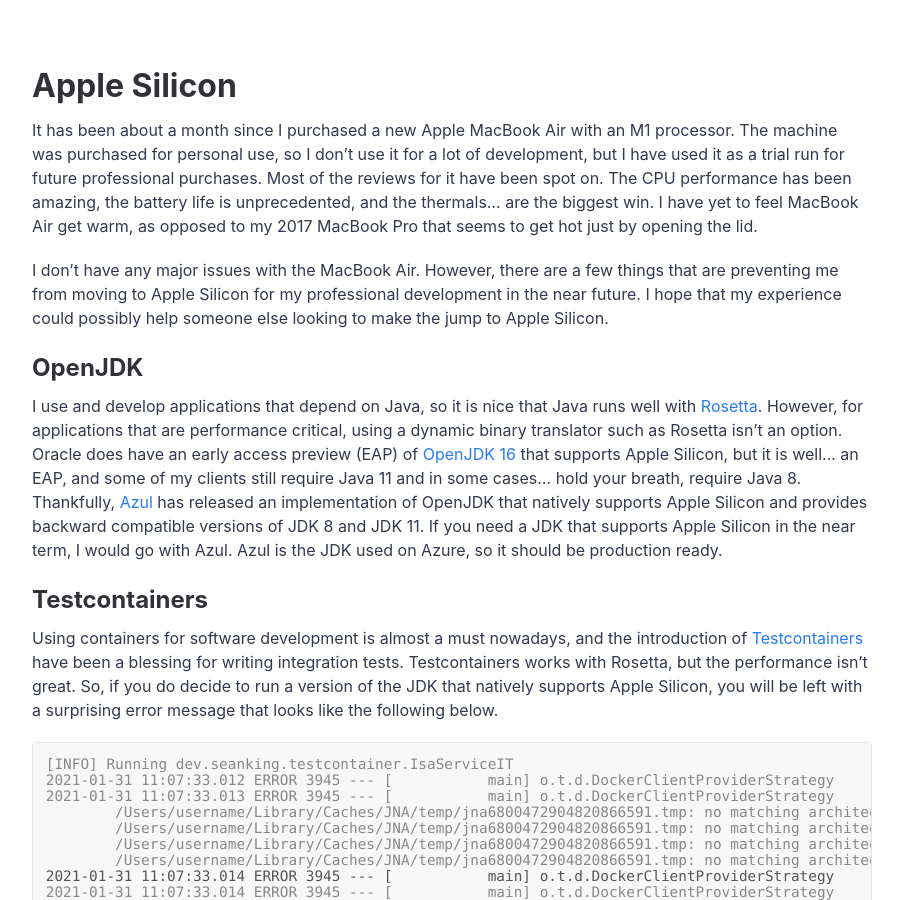
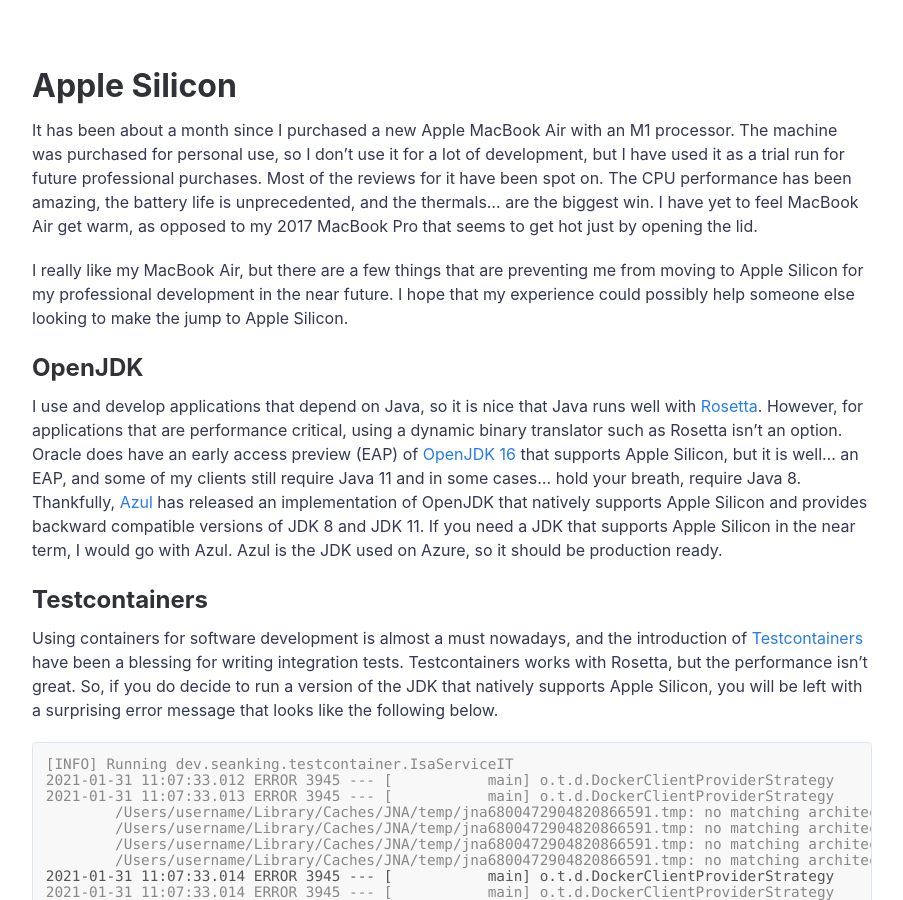
Before and after one commit to seanking/seanking.github.io, a Jekyll site: the page built from _posts/2021-01-31-Apple-Silicon.md, in a window 1280 px wide and 900 px high, scrolled down 594 px. Shown: the whole window, without its empty margins (188-1091 px from the left). Built offline with Jekyll 4.4.1, drawn with Linux system fonts in a browser that asks for light colours; our own code applies the rules of GitHub Pages for plain Markdown files.

Commit message:
Revise Intro

```diff
--- a/_posts/2021-01-31-Apple-Silicon.md
+++ b/_posts/2021-01-31-Apple-Silicon.md
@@ -2,7 +2,7 @@
 
 It has been about a month since I purchased a new Apple MacBook Air with an M1 processor. The machine was purchased for personal use, so I don't use it for a lot of development, but I have used it as a trial run for future professional purchases. Most of the reviews for it have been spot on. The CPU performance has been amazing, the battery life is unprecedented, and the thermals... are the biggest win. I have yet to feel MacBook Air get warm, as opposed to my 2017 MacBook Pro that seems to get hot just by opening the lid.
 
-I don't have any major issues with the MacBook Air. However, there are a few things that are preventing me from moving to Apple Silicon for my professional development in the near future. I hope that my experience could possibly help someone else looking to make the jump to Apple Silicon.
+I really like my MacBook Air, but there are a few things that are preventing me from moving to Apple Silicon for my professional development in the near future. I hope that my experience could possibly help someone else looking to make the jump to Apple Silicon.
 
 
 ## OpenJDK
```
